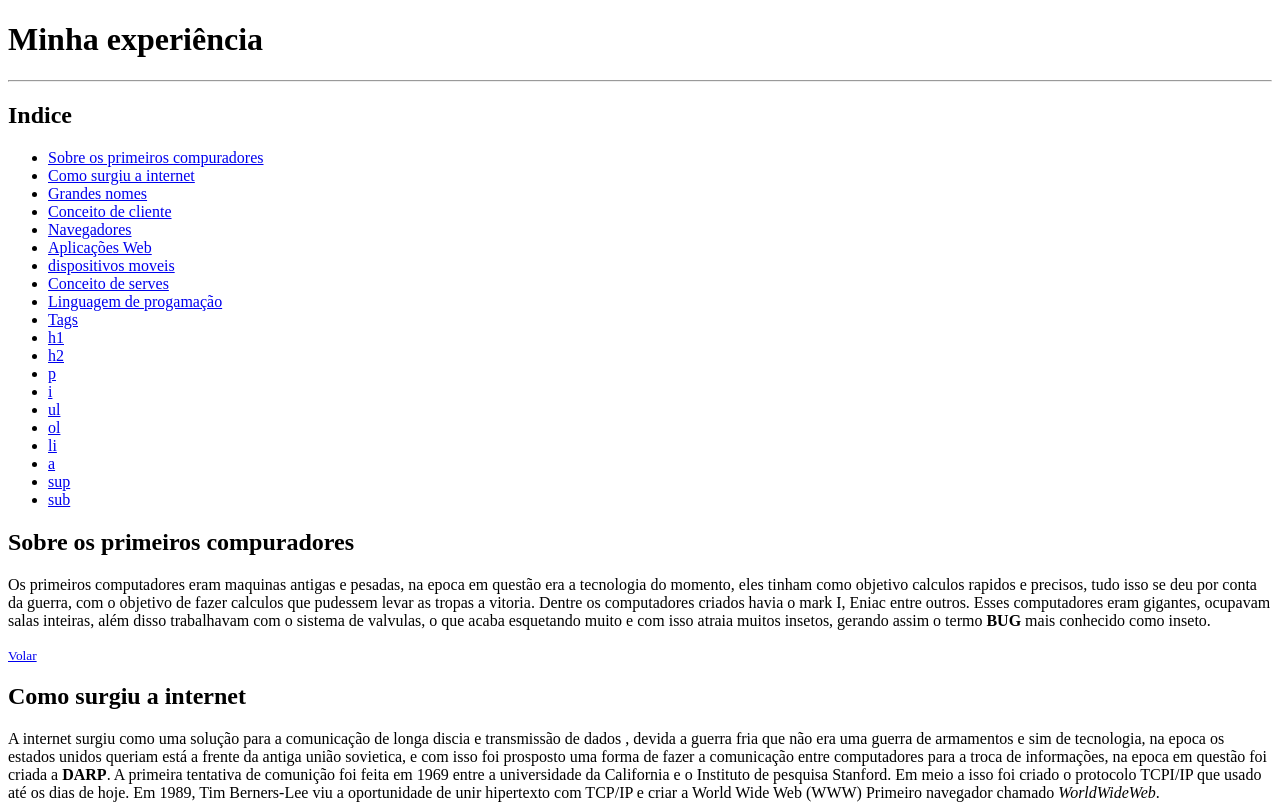
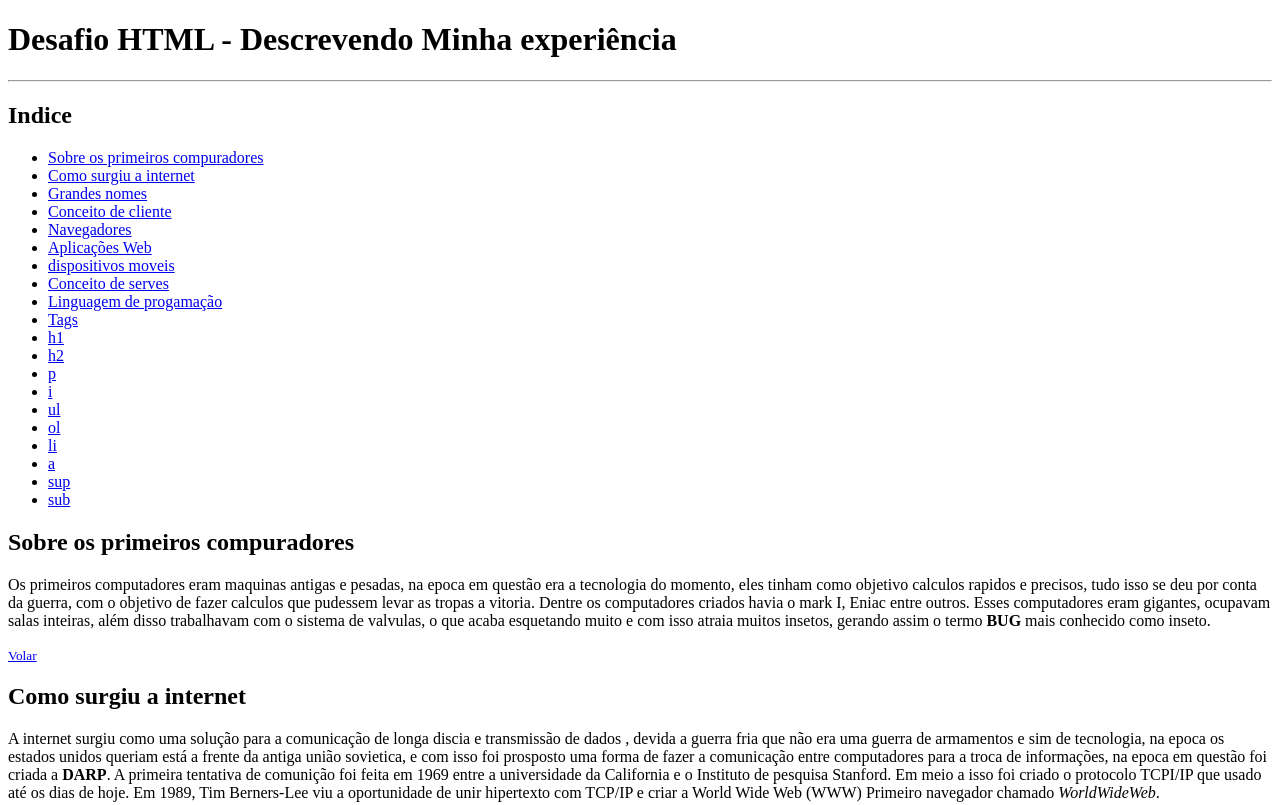
Before and after one commit to janison-da-silva-oliveira/trilha-html-modulo1-desafio1, a plain HTML site: page index.html in a window 1280 px wide. Shown: the top 805 px of the page. Drawn offline with Linux system fonts and the light colour scheme.

Commit message:
desagio hmtl1

```diff
--- a/index.html
+++ b/index.html
@@ -6,7 +6,7 @@
     <title>Desafio Dio - HTML</title>
 </head>
 <body>
-    <h1>Minha experiência</h1>
+    <h1>Desafio HTML - Descrevendo Minha experiência</h1>
     <hr>
     <h2 id="indice">Indice</h2>
     <ul>
```
